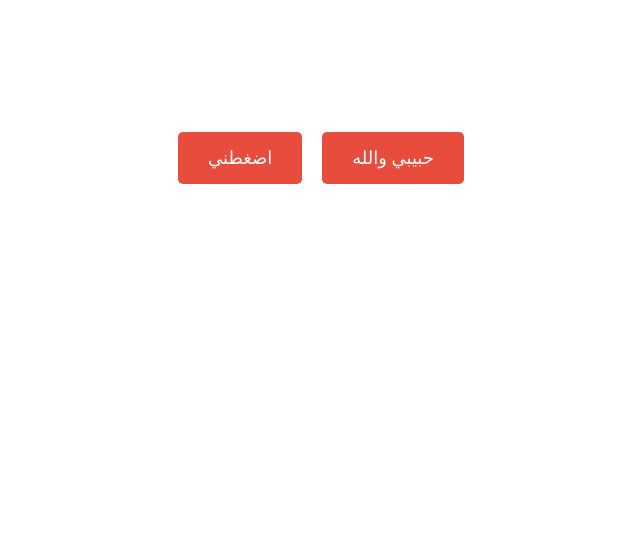
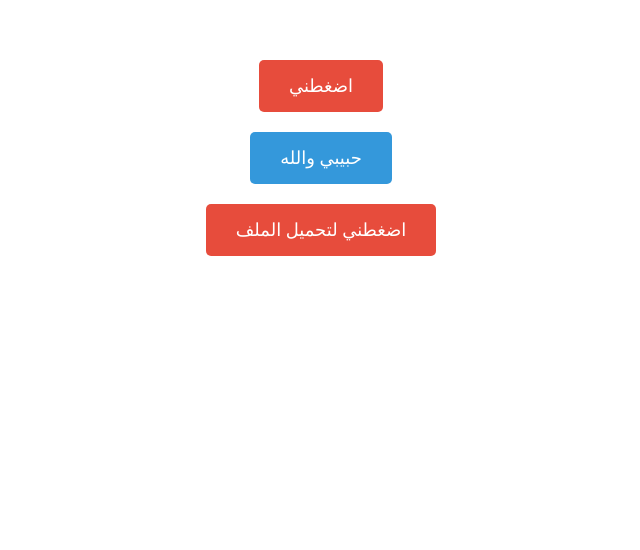
Before and after one commit to Good-man11/Al3, a plain HTML site: page index.html in a window 1280 px wide. Shown: the part 250-800 px from the top of the page, without its empty margins (319-959 px from the left). Drawn offline with Linux system fonts and the light colour scheme.

Commit message:
Update index.html

```diff
--- a/index.html
+++ b/index.html
@@ -3,7 +3,7 @@
 <head>
     <meta charset="UTF-8">
     <meta name="viewport" content="width=device-width, initial-scale=1.0">
-    <title>مثال أزرار متعددة</title>
+    <title>مثال أزرار متعددة وتحميل ملف</title>
     <style>
         /* إعدادات تنسيق الأزرار */
         .button {
@@ -38,6 +38,7 @@
             align-items: center;
             height: 100vh; /* يجعل الصفحة في وسط الشاشة */
             margin: 0;
+            flex-direction: column; /* يجعل الأزرار تتوزع عموديًا */
         }
     </style>
 </head>
@@ -46,6 +47,7 @@
     <div class="container">
         <a href="https://example.com" class="button">اضغطني</a>
         <a href="https://lucid.app/users/login#/login?folder_id=recent" class="button button-second">حبيبي والله</a>
+        <a href="https://raw.githubusercontent.com/اسم_المستخدم/اسم_المستودع/الفرع/اسم_الملف" class="button" download>اضغطني لتحميل الملف</a>
     </div>
 
 </body>
@@ -54,37 +56,3 @@
 
 </body>
 </html>
-<!DOCTYPE html>
-<html lang="ar">
-<head>
-    <meta charset="UTF-8">
-    <meta name="viewport" content="width=device-width, initial-scale=1.0">
-    <title>تحميل ملف</title>
-    <style>
-        /* إعدادات تنسيق الأزرار */
-        .button {
-            display: inline-block;
-            padding: 15px 30px;
-            background-color: #e74c3c; /* لون الزر الأحمر */
-            color: white; /* لون النص */
-            text-align: center;
-            text-decoration: none;
-            border-radius: 5px;
-            font-size: 18px;
-            margin: 10px; /* إضافة مسافة بين الأزرار */
-            transition: background-color 0.3s;
-        }
-
-        .button:hover {
-            background-color: #c0392b; /* لون مختلف عند مرور الفأرة */
-        }
-    </style>
-</head>
-<body>
-
-    <div class="container" style="display: flex; justify-content: center; align-items: center; height: 100vh; margin: 0;">
-        <a href="blob:https://www.pinterest.com/757d6340-8e0b-4063-8382-2a8afdd16ce3" class="button" download>اضغطني لتحميل الملف</a>
-    </div>
-
-</body>
-</html>
```
